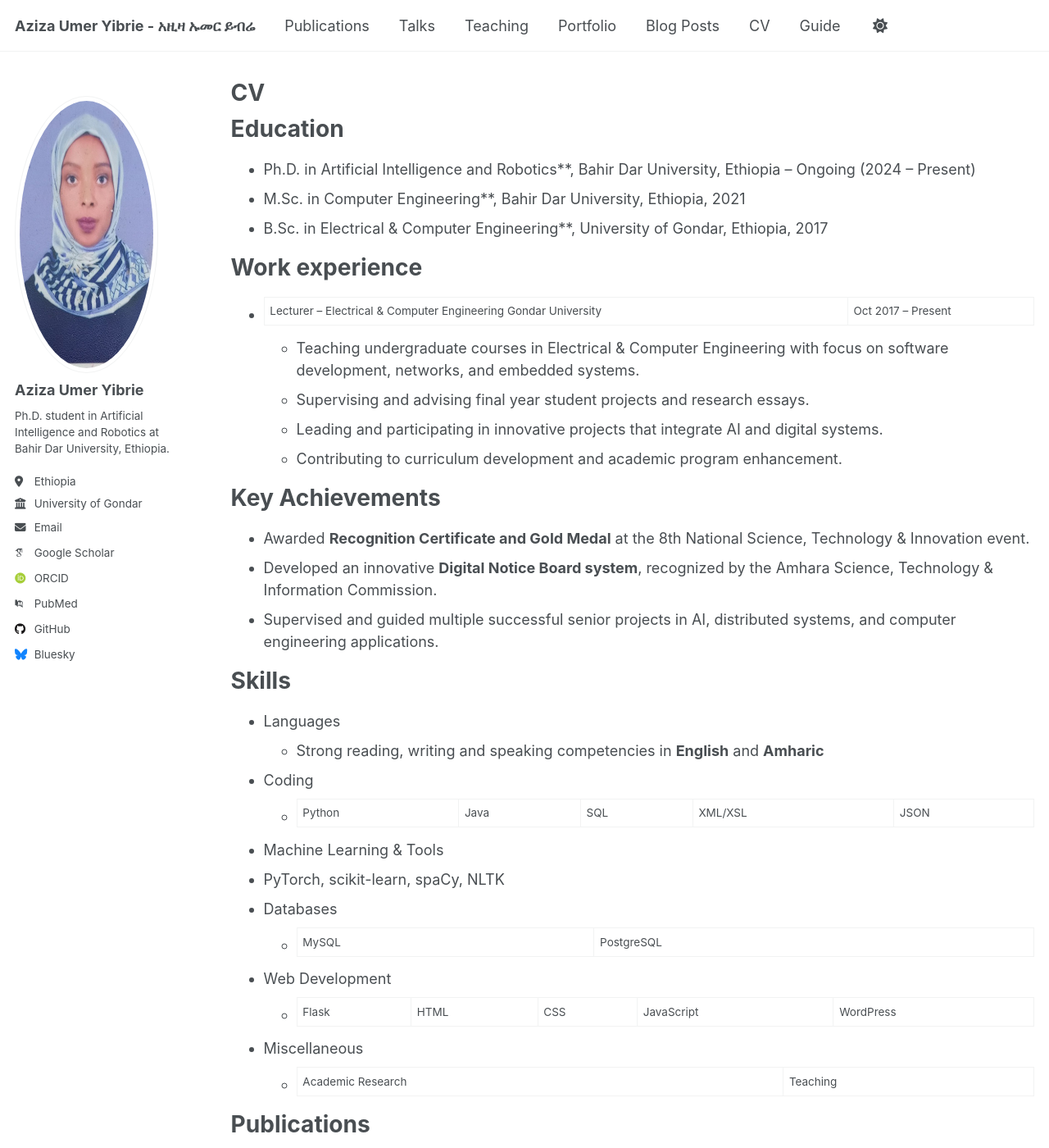
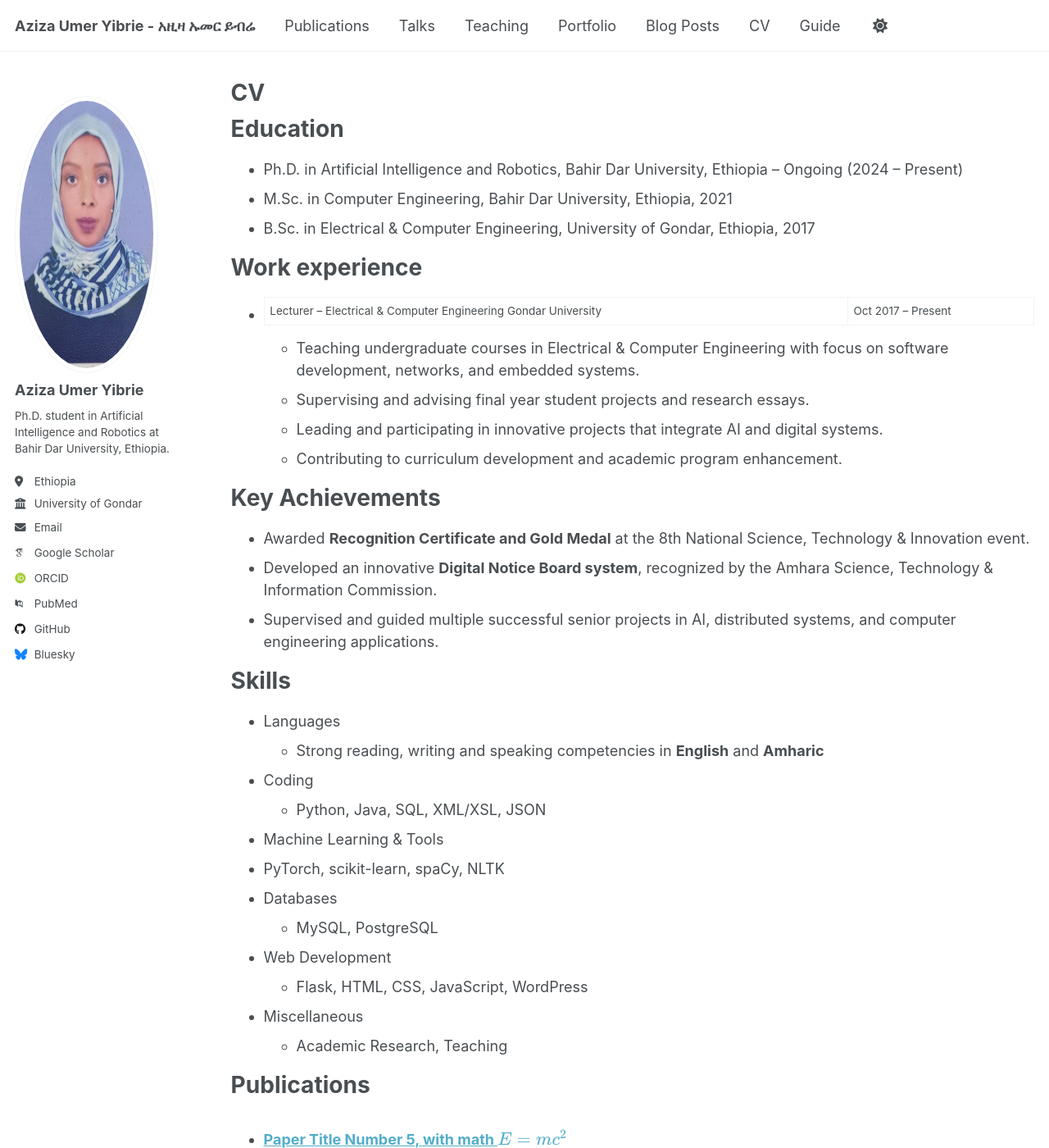
Before and after one commit to AzizaUmer/azizaumer.github.io, a Jekyll site: the page built from _pages/cv.md, in a window 1280 px wide and 1400 px high. Shown: the whole window at 82% size. Built offline with Jekyll 4.4.1, drawn with Linux system fonts in a browser that asks for light colours; some web fonts are replaced; a script that is not in the unit is left out.

Commit message:
Update cv.md

```diff
--- a/_pages/cv.md
+++ b/_pages/cv.md
@@ -11,9 +11,9 @@ redirect_from:
 
 Education
 ======
-* Ph.D. in Artificial Intelligence and Robotics**, Bahir Dar University, Ethiopia – Ongoing (2024 – Present)
-* M.Sc. in Computer Engineering**, Bahir Dar University, Ethiopia, 2021
-* B.Sc. in Electrical & Computer Engineering**, University of Gondar, Ethiopia, 2017
+* Ph.D. in Artificial Intelligence and Robotics, Bahir Dar University, Ethiopia – Ongoing (2024 – Present)
+* M.Sc. in Computer Engineering, Bahir Dar University, Ethiopia, 2021
+* B.Sc. in Electrical & Computer Engineering, University of Gondar, Ethiopia, 2017
 
 Work experience
 ======
@@ -34,15 +34,15 @@ Skills
 * Languages
   * Strong reading, writing and speaking competencies in **English** and **Amharic**
 * Coding
-  * Python | Java | SQL | XML/XSL | JSON
+  * Python, Java, SQL, XML/XSL, JSON
 *  Machine Learning & Tools
   * PyTorch, scikit-learn, spaCy, NLTK
 * Databases
-  * MySQL | PostgreSQL |
+  * MySQL, PostgreSQL
 * Web Development
-  * Flask | HTML | CSS | JavaScript | WordPress
+  * Flask, HTML, CSS, JavaScript, WordPress
 * Miscellaneous
-  * Academic Research | Teaching
+  * Academic Research, Teaching
 
 Publications
 ======
```
